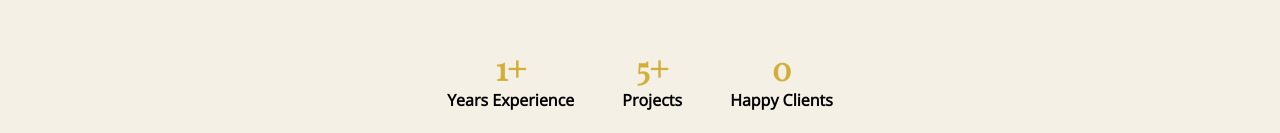
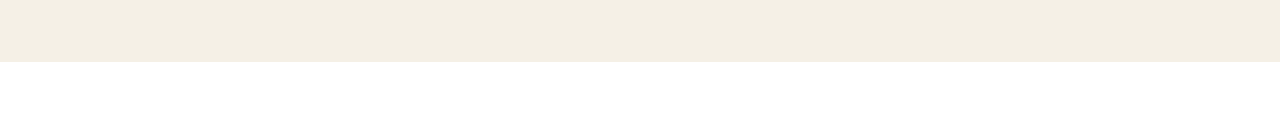
Before and after one commit to Naledi-starr/Naledi-Portfolio, a React (Create React App) app: page / in a window 1280 px wide. Shown: the part 798-931 px from the top of the page. Built offline with nearby package versions, Linux system fonts and the light colour scheme.

Commit message:
removed unnecessary stats

```diff
--- a/src/components/Hero.js
+++ b/src/components/Hero.js
@@ -120,20 +120,6 @@ const Hero = () => {
         <Button href="#services" onClick={(e) => handleScroll(e, 'services')}>Explore Services</Button>
         <Button href="/Naledi_Motswiane_Resume.pdf" target="_blank" rel="noopener noreferrer">My Resume</Button>
       </CTAButtons>
-      <Stats>
-        <Stat>
-          <StatNumber> 1+</StatNumber>
-          <StatLabel>Years Experience</StatLabel>
-        </Stat>
-        <Stat>
-          <StatNumber>5+</StatNumber>
-          <StatLabel>Projects</StatLabel>
-        </Stat>
-        <Stat>
-          <StatNumber>0</StatNumber>
-          <StatLabel>Happy Clients</StatLabel>
-        </Stat>
-      </Stats>
     </HeroSection>
   );
 };
```
